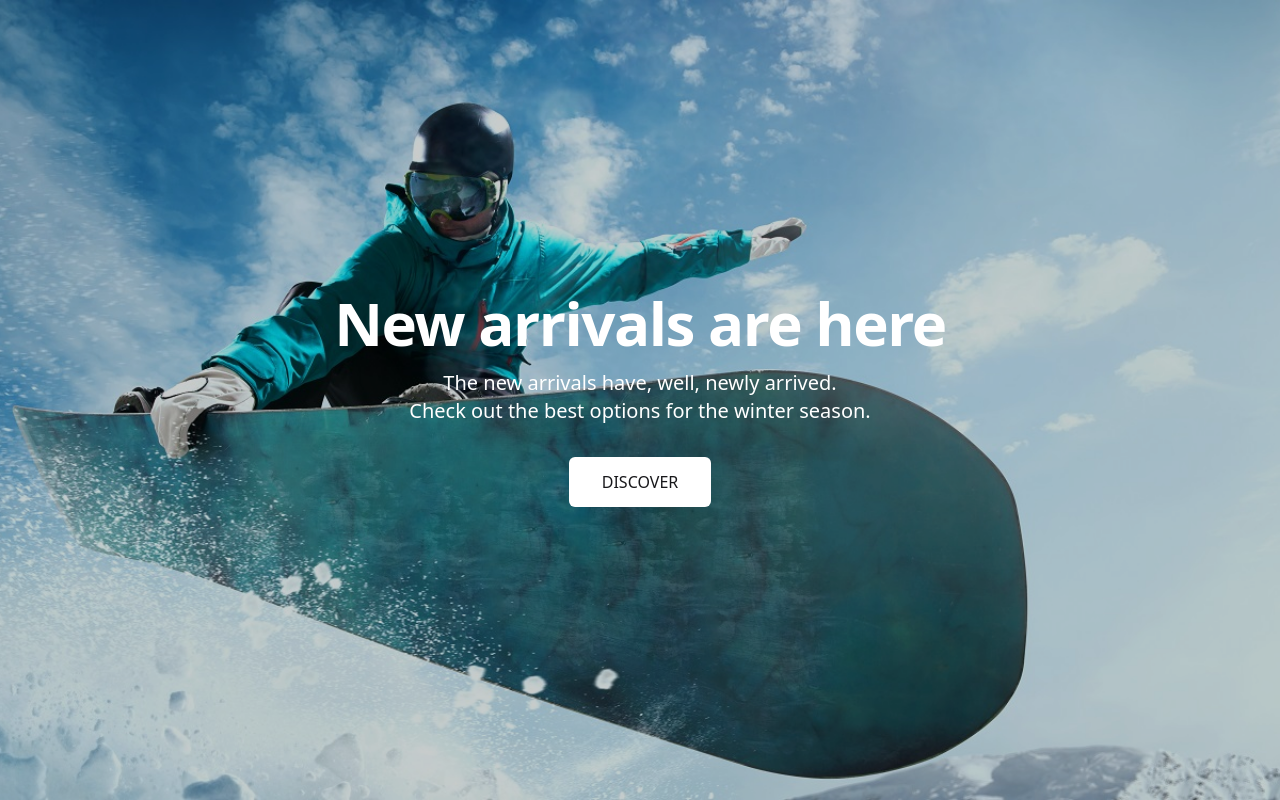
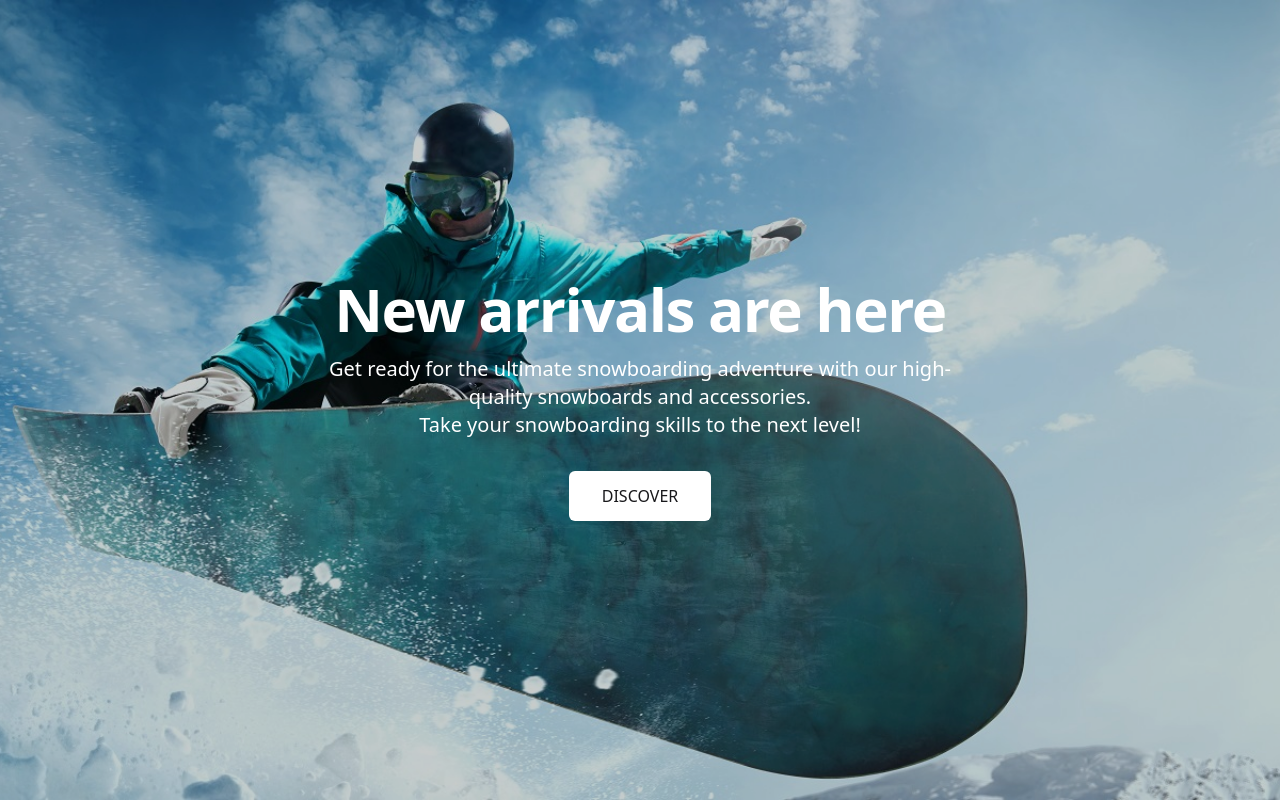
Before and after one commit to OrnellaRadica/chamonix, a Next.js app: page / in a window 1280 px wide. Built offline with nearby package versions, Linux system fonts and the light colour scheme.

Commit message:
Small fixes

```diff
--- a/pages/index.tsx
+++ b/pages/index.tsx
@@ -18,9 +18,9 @@ export default function Home() {
         <h1 className="text-4xl font-bold tracking-tight text-white lg:text-6xl">
           New arrivals are here
         </h1>
-        <h2 className="mt-4 text-xl text-white">
-          The new arrivals have, well, newly arrived. <br />
-          Check out the best options for the winter season.
+        <h2 className="mt-4 text-xl text-white max-w-[660px]">
+          Get ready for the ultimate snowboarding adventure with our high-quality snowboards and accessories.<br />
+          Take your snowboarding skills to the next level!
         </h2>
         <Link
           href="/collection"
--- a/pages/product/[id].tsx
+++ b/pages/product/[id].tsx
@@ -58,7 +58,7 @@ export default function ProductPage({
         item.option1 === selectedOptions.option1 &&
         item.option2 === selectedOptions.option2 &&
         item.option3 === selectedOptions.option3
-    ) || product.variants[0]; // We shouldn't get here, but JIC this is a fallback to the first optino.
+    ) || product.variants[0]; // We shouldn't get here, but JIC this is a fallback to the first option.
   return (
     <>
       <Head>
@@ -83,14 +83,13 @@ export default function ProductPage({
             selectedOptions={selectedOptions}
             setSelectedOptions={setSelectedOptions}
           />
-          <form className="mt-12 px-4 sm:px-0">
+          <div className="mt-12 px-4 sm:px-0">
             <button
-              type="submit"
-              className="flex w-full max-w-xs flex-1 items-center justify-center rounded-md border border-transparent bg-indigo-600 px-8 py-3 text-base font-medium text-white hover:bg-indigo-700 focus:outline-none focus:ring-2 focus:ring-indigo-500 focus:ring-offset-2 focus:ring-offset-gray-50 sm:w-full"
+              className="flex w-full max-w-sm flex-1 items-center justify-center rounded-md border border-transparent bg-indigo-600 px-8 py-3 text-base font-medium text-white hover:bg-indigo-700 focus:outline-none focus:ring-2 focus:ring-indigo-500 focus:ring-offset-2 focus:ring-offset-gray-50 sm:w-full"
             >
               Add to cart
             </button>
-          </form>
+          </div>
           </div>
         </div>
       </section>
```
